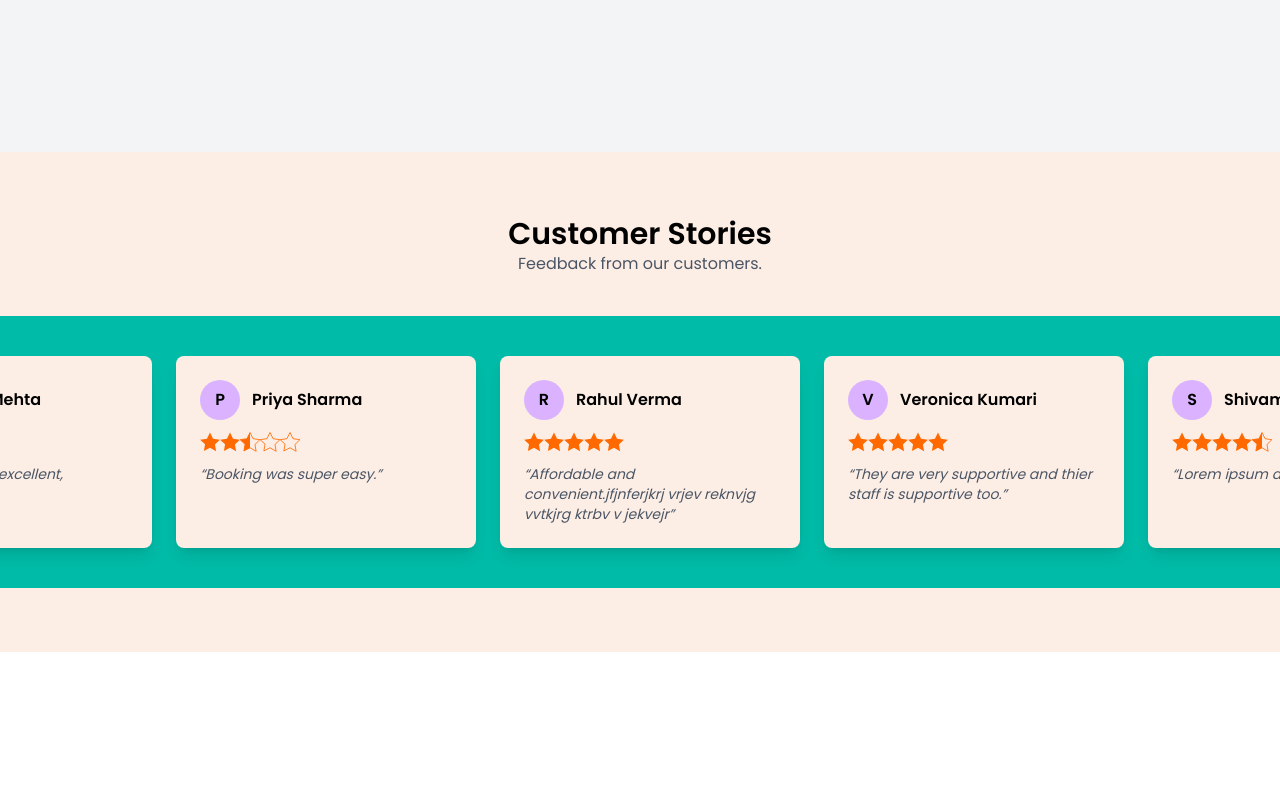
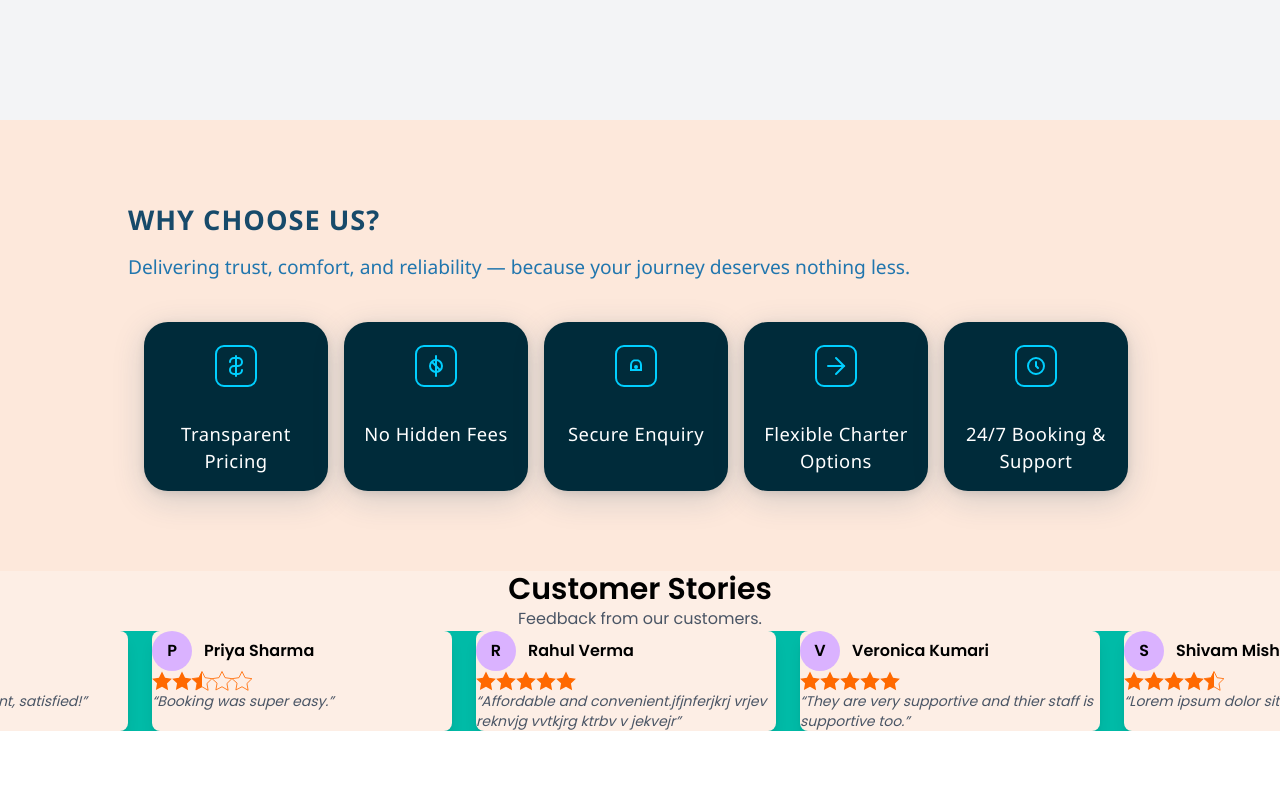
Before and after one commit to keshavMishra004/raahi, a Next.js app: page / in a window 1280 px wide. Shown: the part 1440-2240 px from the top of the page. Built offline with nearby package versions, Linux system fonts and the light colour scheme.

Commit message:
added why choose us section, added global css

```diff
--- /dev/null
+++ b/app/Component/WhyChooseUs.js
@@ -0,0 +1,71 @@
+import React from 'react'
+import '../css/whyChooseUs.css'
+
+function WhyChooseUs() {
+  return (
+    <section className="why-choose-us">
+        <h2>WHY CHOOSE US?</h2>
+        <p className="subtitle">Delivering trust, comfort, and reliability — because your journey deserves nothing less.</p>
+        <div className="features">
+            <div className="feature-card">
+                <div className="feature-icon">
+                    {/* Transparent Pricing Icon */}
+                    <svg width="56" height="56" viewBox="0 0 56 56" fill="none" xmlns="http://www.w3.org/2000/svg">
+                        <rect x="8" y="8" width="40" height="40" rx="8" stroke="#00CFFF" strokeWidth="2"/>
+                        <path d="M28 18V38" stroke="#00CFFF" strokeWidth="2" strokeLinecap="round"/>
+                        <path d="M22 24C22 21.7909 23.7909 20 26 20H30C32.2091 20 34 21.7909 34 24C34 26.2091 32.2091 28 30 28H26C23.7909 28 22 29.7909 22 32C22 34.2091 23.7909 36 26 36H30C32.2091 36 34 34.2091 34 32" stroke="#00CFFF" strokeWidth="2" strokeLinecap="round"/>
+                    </svg>
+                </div>
+                <div className="feature-title">Transparent Pricing</div>
+            </div>
+            <div className="feature-card">
+                <div className="feature-icon">
+                    {/* No Hidden Fees Icon */}
+                    <svg width="56" height="56" viewBox="0 0 56 56" fill="none" xmlns="http://www.w3.org/2000/svg">
+                        <rect x="8" y="8" width="40" height="40" rx="8" stroke="#00CFFF" strokeWidth="2"/>
+                        <path d="M28 18V38" stroke="#00CFFF" strokeWidth="2" strokeLinecap="round"/>
+                        <circle cx="28" cy="28" r="6" stroke="#00CFFF" strokeWidth="2"/>
+                        <path d="M24 24L32 32" stroke="#00CFFF" strokeWidth="2" strokeLinecap="round"/>
+                    </svg>
+                </div>
+                <div className="feature-title">No Hidden Fees</div>
+            </div>
+            <div className="feature-card">
+                <div className="feature-icon">
+                    {/* Secure Enquiry Icon */}
+                    <svg width="56" height="56" viewBox="0 0 56 56" fill="none" xmlns="http://www.w3.org/2000/svg">
+                        <rect x="8" y="8" width="40" height="40" rx="8" stroke="#00CFFF" strokeWidth="2"/>
+                        <path d="M28 22C25.2386 22 23 24.2386 23 27V32H33V27C33 24.2386 30.7614 22 28 22Z" stroke="#00CFFF" strokeWidth="2"/>
+                        <circle cx="28" cy="29" r="2" fill="#00CFFF"/>
+                    </svg>
+                </div>
+                <div className="feature-title">Secure Enquiry</div>
+            </div>
+            <div className="feature-card">
+                <div className="feature-icon">
+                    {/* Flexible Charter Options Icon */}
+                    <svg width="56" height="56" viewBox="0 0 56 56" fill="none" xmlns="http://www.w3.org/2000/svg">
+                        <rect x="8" y="8" width="40" height="40" rx="8" stroke="#00CFFF" strokeWidth="2"/>
+                        <path d="M20 28H36" stroke="#00CFFF" strokeWidth="2" strokeLinecap="round"/>
+                        <path d="M28 20L36 28L28 36" stroke="#00CFFF" strokeWidth="2" strokeLinecap="round"/>
+                    </svg>
+                </div>
+                <div className="feature-title">Flexible Charter Options</div>
+            </div>
+            <div className="feature-card">
+                <div className="feature-icon">
+                    {/* 24/7 Booking & Support Icon */}
+                    <svg width="56" height="56" viewBox="0 0 56 56" fill="none" xmlns="http://www.w3.org/2000/svg">
+                        <rect x="8" y="8" width="40" height="40" rx="8" stroke="#00CFFF" strokeWidth="2"/>
+                        <circle cx="28" cy="28" r="8" stroke="#00CFFF" strokeWidth="2"/>
+                        <path d="M28 24V28L30 30" stroke="#00CFFF" strokeWidth="2" strokeLinecap="round"/>
+                    </svg>
+                </div>
+                <div className="feature-title">24/7 Booking & Support</div>
+            </div>
+        </div>
+    </section>
+  )
+}
+
+export default WhyChooseUs
--- /dev/null
+++ b/app/css/whyChooseUs.css
@@ -0,0 +1,79 @@
+.why-choose-us {
+    padding: 5em 8em;
+    text-align: start;
+    background: #FDE8DB;
+    font-family: 'Segoe UI', 'Arial', sans-serif;
+}
+
+.why-choose-us h2 {
+	color: #174A6A;
+	font-size: 1.7rem;
+	font-weight: 700;
+	margin-bottom: 12px;
+	letter-spacing: 1px;
+}
+
+.why-choose-us .subtitle {
+	color: #2176AE;
+	font-size: 1.2rem;
+	margin-bottom: 40px;
+	font-weight: 500;
+}
+
+.features {
+    display: grid;
+    grid-template-columns: repeat(5, 1fr); /* 1 row, 5 columns */
+    gap: 0.5em;
+    padding: 0 1em;
+}
+
+.feature-card {
+    background: #002B3A;
+    border-radius: 24px;
+    padding: 1em;
+    width: 11.5em;
+    display: flex;
+    flex-direction: column;
+    align-items: center;
+    box-shadow: 0 8px 32px rgba(23, 74, 106, 0.18), 0 2px 8px rgba(0,0,0,0.10);
+    transition:
+        transform 0.3s cubic-bezier(0.4,0.2,0.2,1),
+        box-shadow 0.3s cubic-bezier(0.4,0.2,0.2,1),
+        background 0.3s;
+    cursor: pointer;
+}
+
+.feature-card:hover {
+    transform: translateY(-12px) scale(1.05) rotate(-2deg);
+    box-shadow: 0 20px 48px rgba(0, 207, 255, 0.25), 0 4px 16px rgba(23, 74, 106, 0.22), 0 2px 8px rgba(0,0,0,0.12);
+    background: #003B54;
+}
+
+.feature-card:hover .feature-icon svg {
+    stroke: #00fff7;
+    filter: drop-shadow(0 0 8px #00fff7aa);
+    transition: stroke 0.3s, filter 0.3s;
+}
+
+.feature-card:hover .feature-title {
+    color: #00fff7;
+    transition: color 0.3s;
+}
+
+.feature-card:hover {
+	transform: translateY(-6px) scale(1.03);
+	box-shadow: 0 8px 24px rgba(23, 74, 106, 0.16);
+}
+
+.feature-icon {
+	margin-bottom: 18px;
+}
+
+.feature-title {
+	color: #fff;
+	font-size: 1.15rem;
+	font-weight: 500;
+	margin-top: 8px;
+	letter-spacing: 0.5px;
+	text-align: center;
+}
--- a/app/globals.css
+++ b/app/globals.css
@@ -1 +1,15 @@
 @import "tailwindcss";
+
+* {
+    margin: 0;
+    padding: 0;
+    box-sizing: border-box;
+}
+
+html {
+    scroll-behavior: smooth;
+}
+
+a {
+    text-decoration: none;
+}
--- a/app/page.js
+++ b/app/page.js
@@ -1,8 +1,9 @@
-"use client";
+
 import { Moon, Heart, User } from "lucide-react";
 import { Poppins } from "next/font/google";
 import ScrollSpyNav from "./scrollSpyNav";
 import Testimonials from "./Component/Testimonials";
+import WhyChooseUs from "./Component/WhyChooseUs.js";
 
 const poppins = Poppins({
   subsets: ["latin"],
@@ -84,6 +85,9 @@ export default function Home() {
         <h2 className="text-4xl font-bold text-gray-800">Charters</h2>
       </section>
 
+      {/* Why Choose Us Section */}
+      <WhyChooseUs />
+
       <Testimonials/>
 
       {/* Aerial Services Section */}
```
